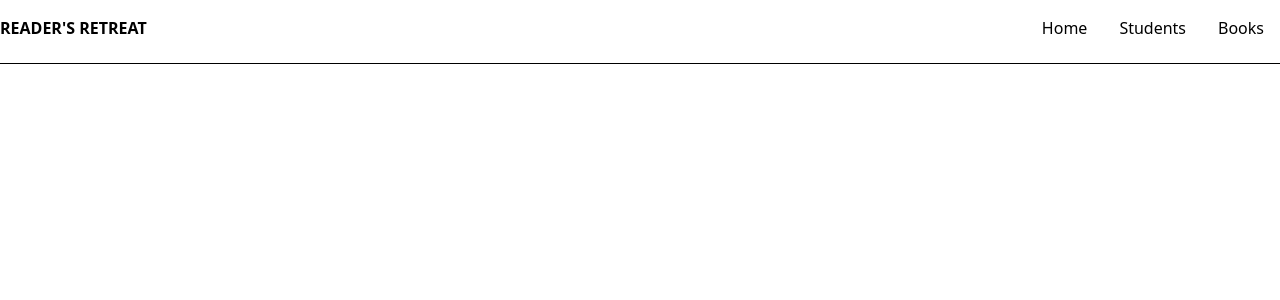
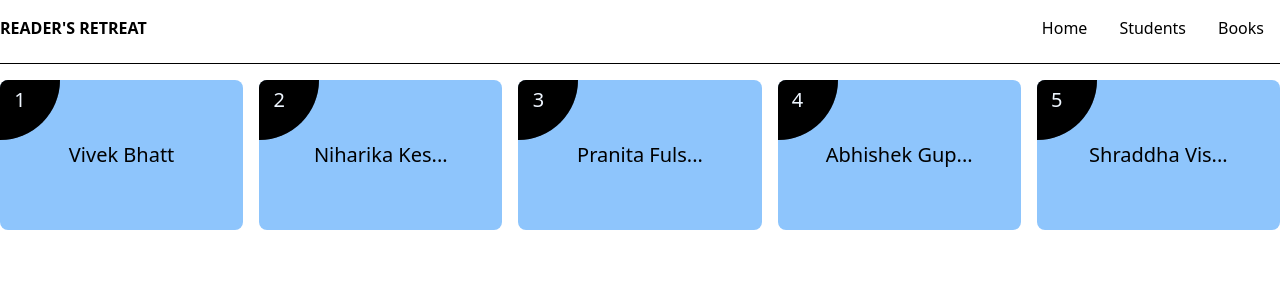
Before and after one commit to niharika-kesarwani/readers-retreat, a React (Vite) app in the folder client/: page /students in a window 1280 px wide. Shown: the top 300 px of the page. Built offline with nearby package versions, Linux system fonts and the light colour scheme.

Commit message:
style: 💄 primary card

```diff
--- a/client/package.json
+++ b/client/package.json
@@ -14,6 +14,7 @@
     "@emotion/styled": "^11.11.0",
     "@mui/icons-material": "^5.11.16",
     "@mui/material": "^5.13.5",
+    "lottie-react": "^2.4.0",
     "react": "^18.2.0",
     "react-dom": "^18.2.0",
     "react-router-dom": "^6.13.0"
--- /dev/null
+++ b/client/src/Components/Card/PrimaryCard/PrimaryCard.css
@@ -0,0 +1,9 @@
+.primary-card-index {
+  transition: transform 0.5s;
+  opacity: 0.4;
+}
+
+.primary-card:hover .primary-card-index {
+  transition: transform 0.5s;
+  transform: scale(4.5);
+}
--- /dev/null
+++ b/client/src/Components/Card/PrimaryCard/index.jsx
@@ -0,0 +1,21 @@
+import React from "react";
+import "./PrimaryCard.css";
+import { TruncUtil } from "../../../Utils";
+
+const PrimaryCard = (props) => {
+  const { className, children } = props;
+  const classes =
+    "primary-card rounded-lg p-4 bg-[#8EC5FC] relative overflow-hidden flex justify-center items-center " +
+    className;
+  return (
+    <article className={classes}>
+      <span className="primary-card-index absolute left-0 top-0 flex h-[120px] w-[120px] -translate-x-1/2 -translate-y-1/2 items-center justify-center rounded-full bg-[#000]"></span>
+      <span className="absolute left-0 top-0 flex h-[120px] w-[120px] -translate-x-1/2 -translate-y-1/2 items-center justify-center rounded-full bg-[#000] pl-10 pt-10 text-xl text-50">
+        {props.id}
+      </span>
+      <h3 className="text-xl">{TruncUtil(props.studentName, 12)}</h3>
+    </article>
+  );
+};
+
+export default PrimaryCard;
--- /dev/null
+++ b/client/src/Components/Card/index.jsx
@@ -0,0 +1,3 @@
+import PrimaryCard from "./PrimaryCard";
+
+export { PrimaryCard };
--- a/client/src/Components/index.jsx
+++ b/client/src/Components/index.jsx
@@ -15,6 +15,7 @@ import {
 } from "./Inputs";
 
 import ModalProvider from "./ModalProvider";
+import { PrimaryCard } from "./Card";
 
 export {
   ContainedActionBtn,
@@ -28,4 +29,5 @@ export {
   InputTextVariant,
   InputTextVisibility,
   ModalProvider,
+  PrimaryCard,
 };
--- a/client/src/Pages/Home/index.jsx
+++ b/client/src/Pages/Home/index.jsx
@@ -7,12 +7,11 @@ import {
   InputTextVariant,
   ContainedActionBtn,
   OutlinedActionBtn,
-  IconActionBtn
+  IconActionBtn,
 } from "../../Components";
 import PageContainer from "../../Layouts/PageContainer";
 import StudentIcon from "../../Asset/Home/StudentIcon.svg";
 import BookIcon from "../../Asset/Home/BookIcon.svg";
-
 
 const Home = () => {
   // ADD STUDENT MODAL:
--- /dev/null
+++ b/client/src/Pages/Student/Student.css
@@ -0,0 +1,6 @@
+.card-container {
+  display: grid;
+  grid-template-columns: repeat(auto-fit, minmax(200px, 1fr));
+  grid-auto-rows: 150px;
+  gap: 16px;
+}
--- a/client/src/Pages/Student/index.jsx
+++ b/client/src/Pages/Student/index.jsx
@@ -1,7 +1,27 @@
 import React from "react";
+import "./Student.css";
+import PageContainer from "../../Layouts/PageContainer";
+import { PrimaryCard } from "../../Components";
 
 const Student = () => {
-  return <div></div>;
+  const studentData = [
+    { id: "1", studentName: "Vivek Bhatt", bgColor: "#8EC5FC" },
+    { id: "2", studentName: "Niharika Kesarwani", bgColor: "#E0C3FC" },
+    { id: "3", studentName: "Pranita Fulsundar", bgColor: "#80D0C7" },
+    { id: "4", studentName: "Abhishek Gupta", bgColor: "#8EC5FC" },
+    { id: "5", studentName: "Shraddha Vishwakarma", bgColor: "#8EC5FC" },
+  ];
+  return (
+    <PageContainer className="flex">
+      <div className="flex w-full flex-col gap-8 px-4 py-4 md:flex-row xl:px-0">
+        <ul className="card-container w-full">
+          {studentData.map((currentStudent) => {
+            return <PrimaryCard key={currentStudent.id} {...currentStudent} />;
+          })}
+        </ul>
+      </div>
+    </PageContainer>
+  );
 };
 
 export default Student;
--- /dev/null
+++ b/client/src/Utils/TruncUtil/index.jsx
@@ -0,0 +1,7 @@
+import react from "react";
+
+const TruncUtil = (text, textLimit) => {
+  return text.length > textLimit ? `${text.slice(0, textLimit)}...` : text;
+};
+
+export default TruncUtil;
--- /dev/null
+++ b/client/src/Utils/index.jsx
@@ -0,0 +1,3 @@
+import TruncUtil from "./TruncUtil";
+
+export { TruncUtil };
```
Also changed, not shown: 1 other file (tests, documents, lock files or other folders).
